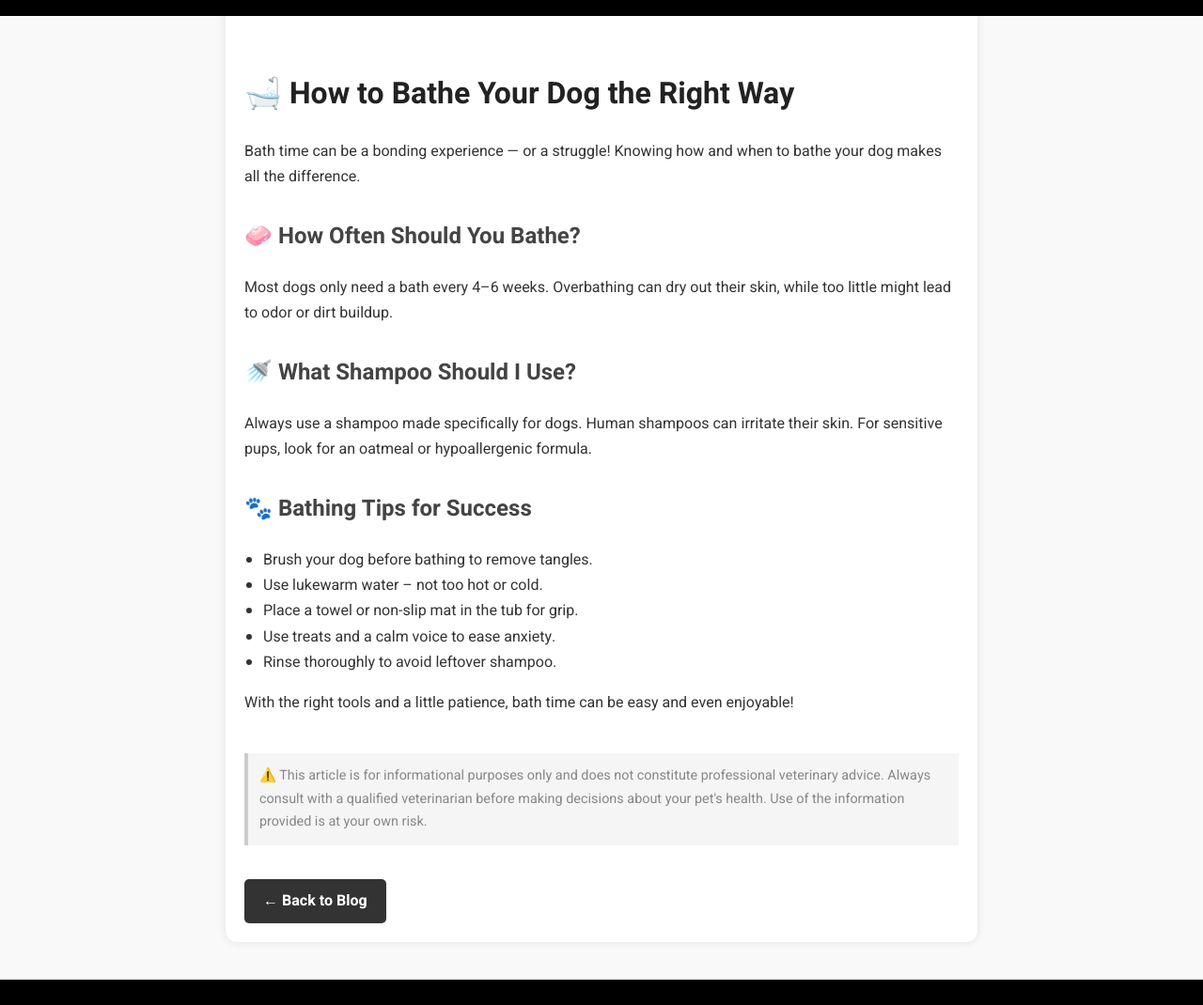
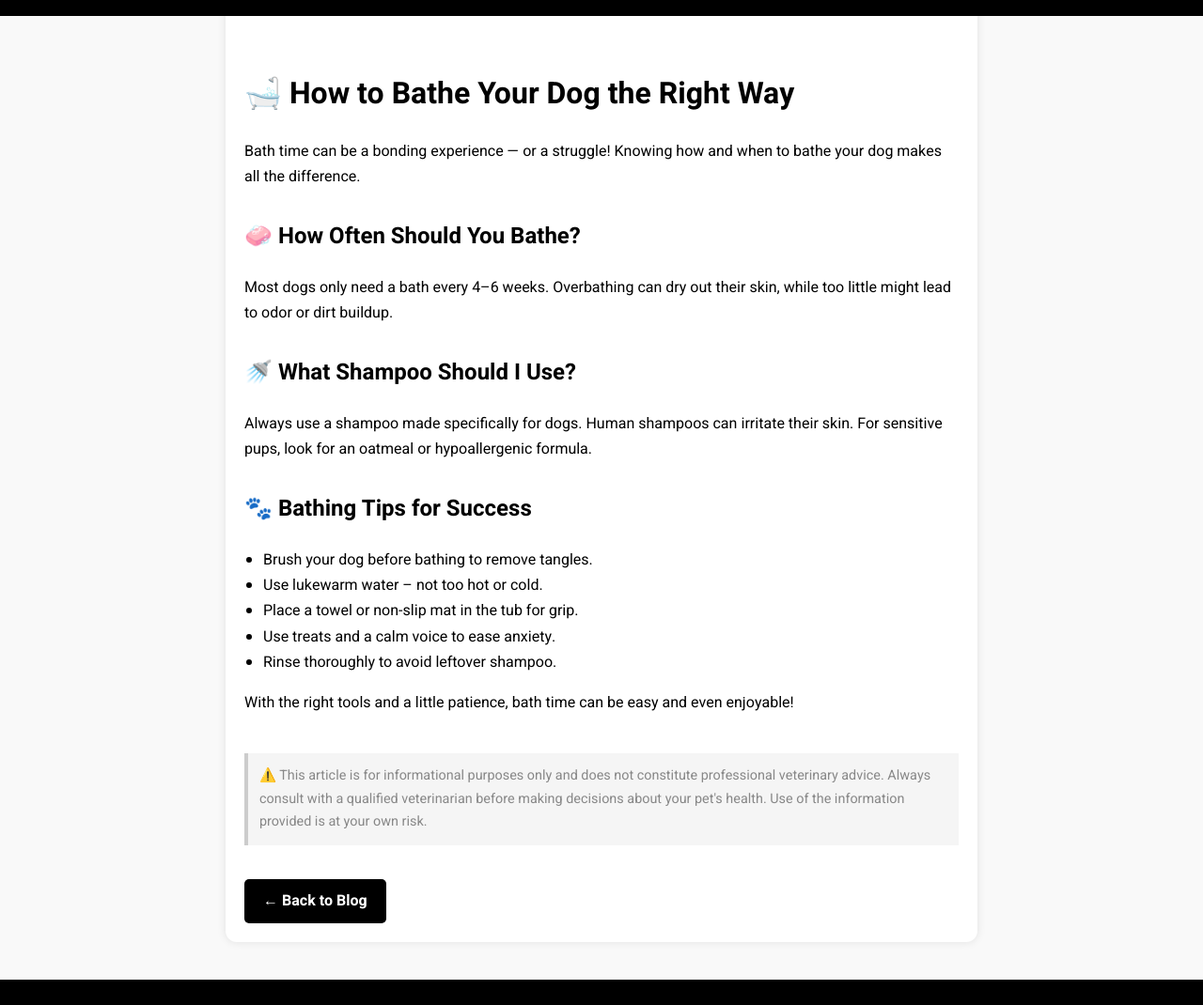
Before and after one commit to Ors9/OrAndLiadSite, a plain HTML site: page blogs/blog1.html in a window 1280 px wide. Shown: the part 88-1158 px from the top of the page at 94% size. Drawn offline with Linux system fonts and the light colour scheme; files that its build step writes are made by us from their sources; files whose address does not match are found by name.

```diff
--- a/blogs/blogs.css
+++ b/blogs/blogs.css
@@ -12,19 +12,19 @@
   box-shadow: 0 0 10px rgba(0, 0, 0, 0.1);
   line-height: 1.7;
   font-size: 1rem;
-  color: #333;
+  color: #000000;
 }
 
 .blog-content h1 {
   font-size: 2rem;
   margin-bottom: 20px;
-  color: #222;
+  color: #000000;
 }
 
 .blog-content h2 {
   margin-top: 30px;
   font-size: 1.5rem;
-  color: #444;
+  color: #000000;
 }
 
 .blog-content p {
@@ -72,7 +72,7 @@
   display: inline-block;
   margin-top: 20px;
   padding: 10px 20px;
-  background: #333;
+  background: #000000;
   color: white;
   border-radius: 5px;
   text-decoration: none;
@@ -114,13 +114,13 @@
 .cards.blog-posts .card h3 {
   font-size: 1.3rem;
   margin-bottom: 10px;
-  color: #333;
+  color: #000000;
 }
 
 .cards.blog-posts .card p {
   flex-grow: 1;
   margin-bottom: 20px;
-  color: #555;
+  color: #000000;
 }
 
 .cards.blog-posts .card .btn {
```
